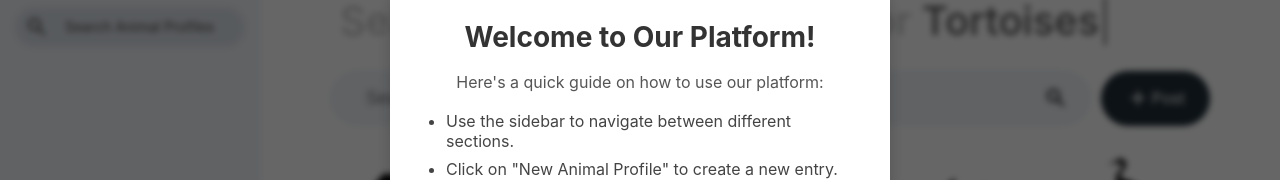
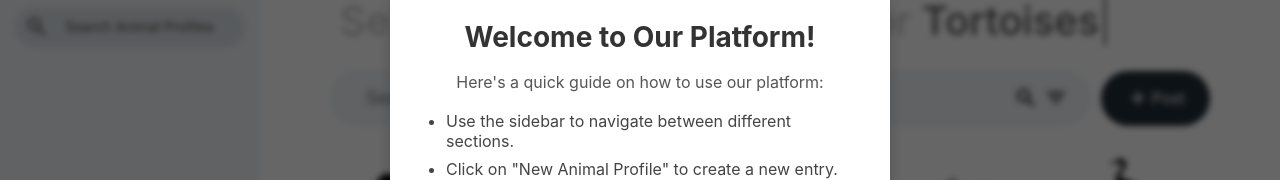
Before and after one commit to The-Enforcers/WildLife-Tracker-Repo-JIC4125, a React (Create React App) app in the folder frontend/: page / in a window 1280 px wide. Shown: the part 214-394 px from the top of the page. Built offline with nearby package versions, Linux system fonts and the light colour scheme.

Commit message:
added filter icon on homepage

```diff
--- a/frontend/src/components/SearchBox/SearchBox.jsx
+++ b/frontend/src/components/SearchBox/SearchBox.jsx
@@ -3,10 +3,11 @@ import { Tooltip } from "react-tooltip";
 import AddIcon from "@mui/icons-material/Add";
 import SearchIcon from "@mui/icons-material/Search";
 import ClearIcon from "@mui/icons-material/Clear";
+import FilterListIcon from "@mui/icons-material/FilterList"; // Import Filter icon
 import { useNavigate } from "react-router-dom";
 import "./SearchBox.css";
 
-const SearchBox = ({ input, setInput, onSearch }) => {
+const SearchBox = ({ input, setInput, onSearch, showFilter }) => {
   const navigate = useNavigate();
   const inputRef = useRef(null);
 
@@ -14,6 +15,9 @@ const SearchBox = ({ input, setInput, onSearch }) => {
     navigate("/create");
   };
 
+  const handleFilterClick = () => {
+    navigate("/posts");
+  };
 
   // Function to clear input
   const clearInput = () => {
@@ -22,20 +26,20 @@ const SearchBox = ({ input, setInput, onSearch }) => {
 
   useEffect(() => {
     const handleKeyDown = (event) => {
-      if (event.key === 'Enter') {
+      if (event.key === "Enter") {
         onSearch();
       }
     };
 
     const inputElement = inputRef.current;
     if (inputElement) {
-      inputElement.addEventListener('keydown', handleKeyDown);
+      inputElement.addEventListener("keydown", handleKeyDown);
     }
 
     // Cleanup the event listener on component unmount
     return () => {
       if (inputElement) {
-        inputElement.removeEventListener('keydown', handleKeyDown);
+        inputElement.removeEventListener("keydown", handleKeyDown);
       }
     };
   }, [onSearch]);
@@ -60,13 +64,21 @@ const SearchBox = ({ input, setInput, onSearch }) => {
             </span>
           )}
 
-          <span
-            className="search-icon"
-            onClick={() => onSearch()}
-          >
+          <span className="search-icon" onClick={() => onSearch()}>
             <SearchIcon
               data-tooltip-id="search"
-              data-tooltip-content="search results"
+              data-tooltip-content="Search results"
+              fontSize="medium"
+              cursor="pointer"
+            />
+          </span>
+
+          {/* Conditionally show Filter Icon */}
+          {showFilter && (
+            <span className="filter-icon" onClick={handleFilterClick}>
+              <FilterListIcon
+                data-tooltip-id="filter"
+                data-tooltip-content="Filter posts"
                 fontSize="medium"
                 cursor="pointer"
               />
@@ -79,6 +91,7 @@ const SearchBox = ({ input, setInput, onSearch }) => {
                 }}
               />
             </span>
+          )}
         </div>
 
         {/* Post button */}
--- a/frontend/src/pages/Main/Main.jsx
+++ b/frontend/src/pages/Main/Main.jsx
@@ -163,6 +163,7 @@ const Main = () => {
         input={input}
         setInput={setInput}
         onSearch={() => {}}
+        showFilter={true}
       />
 
       {/* Display search results */}
--- a/frontend/src/pages/SearchResultsPage/SearchResultsPage.js
+++ b/frontend/src/pages/SearchResultsPage/SearchResultsPage.js
@@ -137,6 +137,7 @@ const SearchResultsPage = () => {
   };
 
   // Debounced applyFilters function
+  // eslint-disable-next-line
   const debouncedApplyFilters = useCallback(
     debounce(async () => {
       // Start a timer for showing loading state
@@ -198,6 +199,7 @@ return (
                 setCurrentPage(1);
                 debouncedApplyFilters();
               }}
+              showFilter={false}
             />
           </Box>
         </Box>
```
Lines whose indentation alone changed are shown as unchanged.
